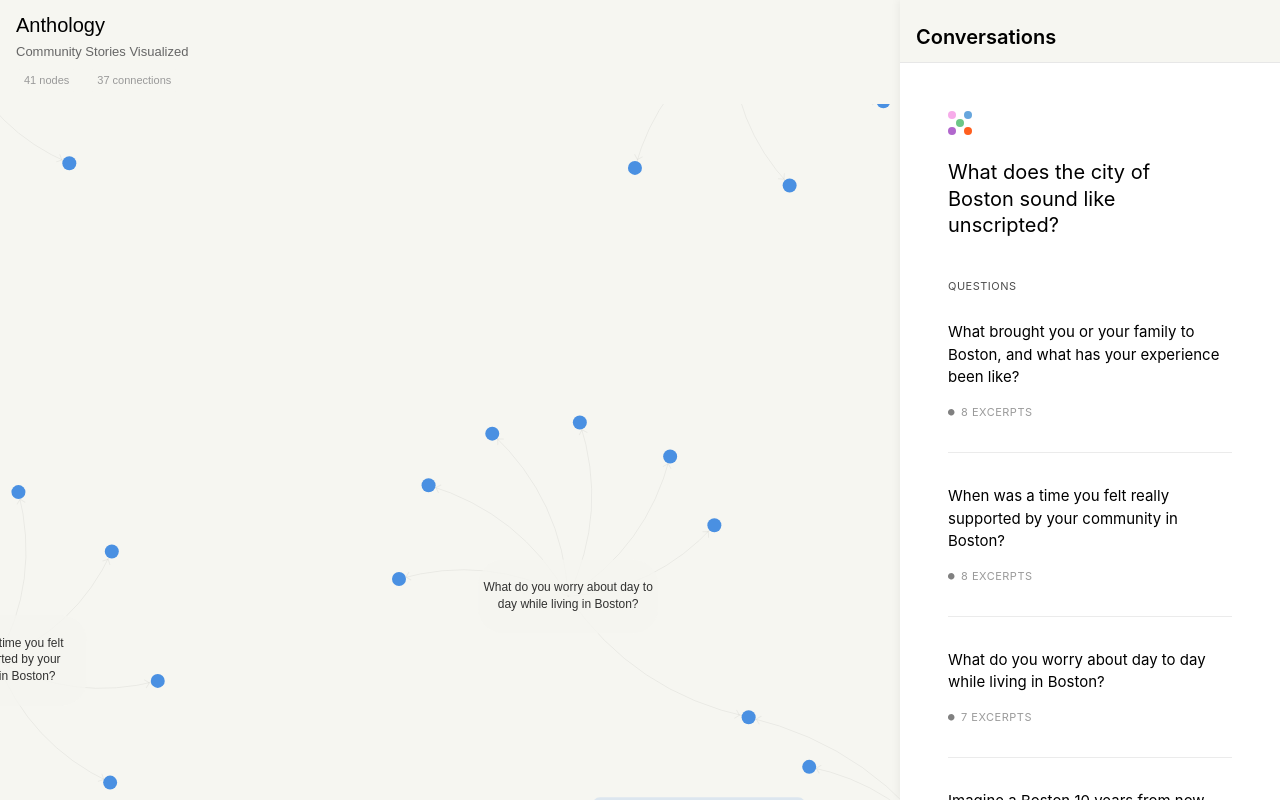
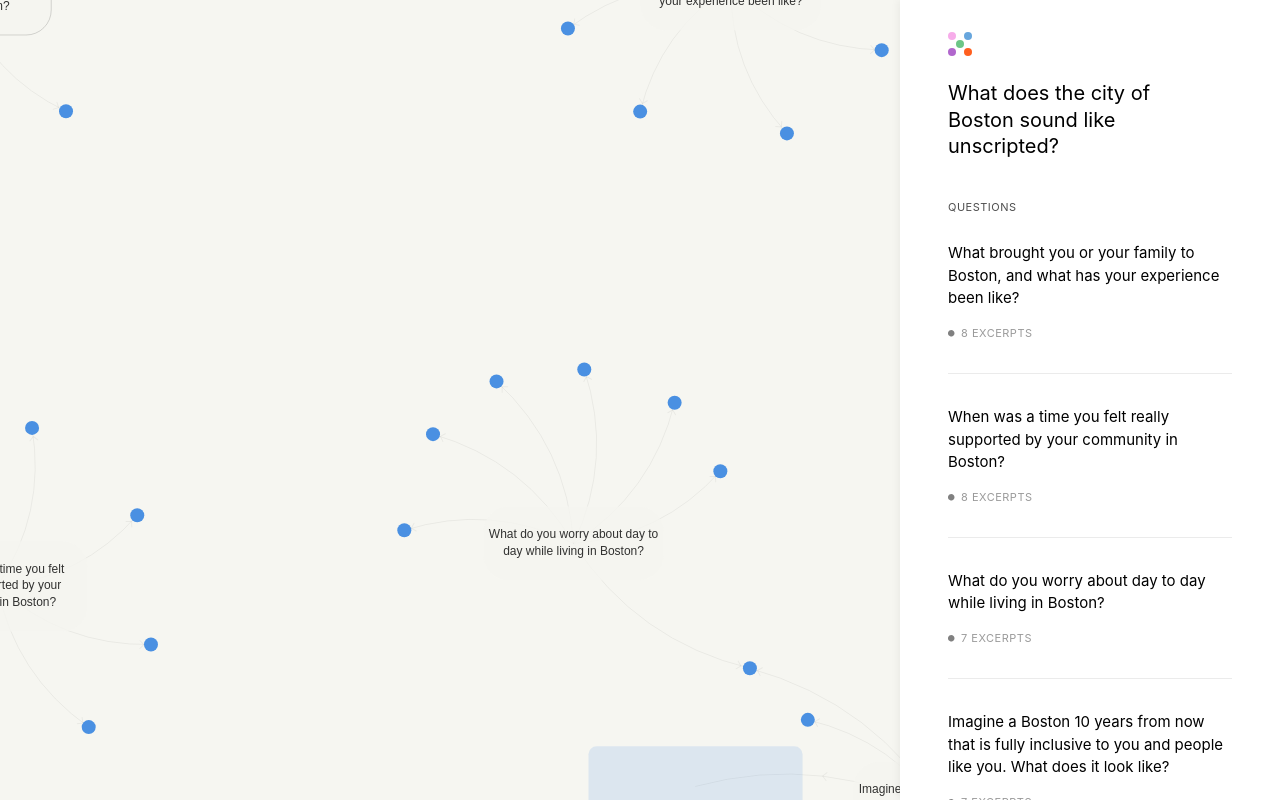
Before and after one commit to maxHolsch/Anthology, a React (Vite) app in the folder anthology-app/: page / in a window 1280 px wide. Built offline with nearby package versions, Linux system fonts and the light colour scheme.

Commit message:
removing padding at top

```diff
--- a/anthology-app/src/App.css
+++ b/anthology-app/src/App.css
@@ -5,41 +5,6 @@
   display: flex;
   flex-direction: column;
   background: #F6F6F1;
-}
-
-.app-header {
-  padding: var(--spacing-md) var(--spacing-lg);
-  background: #F6F6F1;
-  flex-shrink: 0;
-}
-
-.app-header h1 {
-  margin: 0;
-  font-family: 'Hedvig Letters Sans', sans-serif;
-  font-size: var(--font-size-xl);
-  font-weight: 400;
-  color: #000000;
-}
-
-.app-header .subtitle {
-  margin: var(--spacing-xs) 0 var(--spacing-sm) 0;
-  font-family: 'ABC Otto Variable', sans-serif;
-  font-size: var(--font-size-sm);
-  color: #666666;
-}
-
-.app-header .stats {
-  display: flex;
-  gap: var(--spacing-md);
-  font-family: 'ABC Otto Variable', sans-serif;
-  font-size: var(--font-size-xs);
-  color: #999999;
-}
-
-.app-header .stats span {
-  padding: var(--spacing-xs) var(--spacing-sm);
-  background: #F6F6F1;
-  border-radius: var(--radius-sm);
 }
 
 .app-main {
--- a/anthology-app/src/App.tsx
+++ b/anthology-app/src/App.tsx
@@ -90,20 +90,11 @@ function App() {
       {/* Global audio manager - handles all audio playback */}
       <AudioManager />
 
-      <header className="app-header">
-        <h1>Anthology</h1>
-        <p className="subtitle">Community Stories Visualized</p>
-        <div className="stats">
-          <span>{nodes.length} nodes</span>
-          <span>{edges.length} connections</span>
-        </div>
-      </header>
-
       <main className="app-main">
         <div className="map-container" style={{ width: mapWidth }}>
           <MapCanvas
             width={mapWidth}
-            height={dimensions.height - 100} // Account for header
+            height={dimensions.height} // Full viewport height
             className="map-canvas"
           />
         </div>
--- a/anthology-app/src/components/Rail/CommentRail.module.css
+++ b/anthology-app/src/components/Rail/CommentRail.module.css
@@ -24,7 +24,7 @@
   flex: 1;
   overflow-y: auto;
   overflow-x: hidden;
-  padding: var(--spacing-lg, 32px);
+  padding: 0 var(--spacing-lg, 32px) var(--spacing-lg, 32px) var(--spacing-lg, 32px); /* Remove top padding */
 }
 
 /* Custom scrollbar styles */
@@ -54,6 +54,6 @@
   }
 
   .viewContainer {
-    padding: var(--spacing-md, 16px);
+    padding: 0 var(--spacing-md, 16px) var(--spacing-md, 16px) var(--spacing-md, 16px); /* Remove top padding on mobile too */
   }
 }
--- a/anthology-app/src/components/Rail/CommentRail.tsx
+++ b/anthology-app/src/components/Rail/CommentRail.tsx
@@ -9,7 +9,6 @@ import { ConversationsView } from './Views/ConversationsView';
 import { QuestionView } from './Views/QuestionView';
 import { SingleView } from './Views/SingleView';
 import { ResizeHandle } from './ResizeHandle';
-import { RailHeader } from './RailHeader';
 import styles from './CommentRail.module.css';
 
 export const CommentRail = memo(() => {
@@ -44,7 +43,6 @@ export const CommentRail = memo(() => {
     >
       <ResizeHandle />
       <div className={styles.content}>
-        <RailHeader />
         <div className={styles.viewContainer}>
           {renderView()}
         </div>
```
